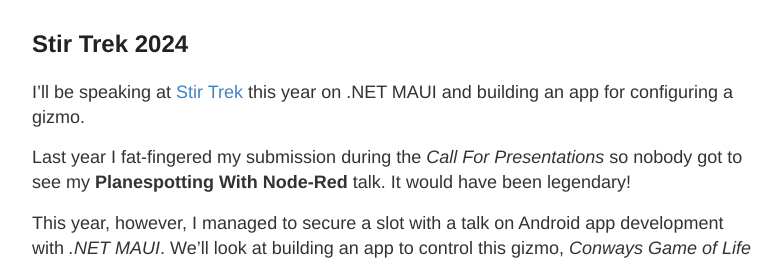
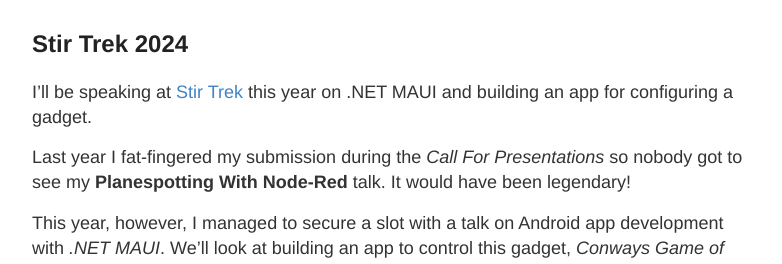
Before and after one commit to dennisdunn/dennisdunn.github.io, a Jekyll site: the page built from _posts/2024-03-09-intro-to-maui-for-makers.md, in a window 1280 px wide. Shown: the part 212-476 px from the top of the page, without its empty margins (248-1030 px from the left). Built offline with Jekyll 4.4.1, drawn with Linux system fonts in a browser that asks for light colours; some of the changed text lies outside the part shown.

Commit message:
Changed 'gizmo' to 'gadget'.

```diff
--- a/_posts/2024-03-09-intro-to-maui-for-makers.md
+++ b/_posts/2024-03-09-intro-to-maui-for-makers.md
@@ -6,14 +6,14 @@
 ---
 
 I'll be speaking at [Stir Trek](https://stirtrek.com/speakers/2024/Dennis-Dunn.html#abstract) this year
-on .NET MAUI and building an app for configuring a gizmo.
+on .NET MAUI and building an app for configuring a gadget.
 
 <!--more-->
 
 Last year I fat-fingered my submission during the *Call For Presentations* so nobody got to see my **Planespotting With Node-Red** talk. It would have been legendary!
 
 This year, however, I managed to secure a slot with a talk on Android app development with *.NET MAUI*.
-We'll look at building an app to control this gizmo, *Conways Game of Life* running on a microcontroller.
+We'll look at building an app to control this gadget, *Conways Game of Life* running on a microcontroller.
 
 <img
     style="display: block;
@@ -22,11 +22,11 @@
     src="/assets/intro-to-maui-for-makers/pico-life.gif"
     alt="Conways Game Of Life"/>
 
- I'll start with the gizmo and how to advertise over *Bluetooth LE* on a **Raspberry Pico W**. The second section of the talk will be about setting up Visual Studio 2022 for cross-platform development. The third part of the talk will cover developing the gizmo configuration app for Android.
+ I'll start with the gadget and how to advertise over *Bluetooth LE* on a **Raspberry Pico W**. The second section of the talk will be about setting up Visual Studio 2022 for cross-platform development. The third part of the talk will cover developing the gadget configuration app for Android.
 
 Here are some resources if you would like to follow along while I work on the app and the presentation.
 
 - [Intro to MAUI For Makers - The presentation slides](https://docs.google.com/presentation/d/e/2PACX-1vSf7BKA67j3hwyDbvKRJ9oJVSfbYALALcQpwkX6ILGhYz5D7ICfXV_Njwt-IypJgjoWvFjLkCR5kFu9/pub?start=true&loop=true&delayms=3000){:target="_blank"}
 - [Intro to MAUI For Makers - Speaker Notes](/assets/intro-to-maui-for-makers/Intro%20To%20MAUI%20For%20Makers.pdf){:target="_blank"}
 - [Pico Life - Conways Game Of Life running on a microcontroller](https://github.com/dennisdunn/PicoLifeGizmo){:target="_blank"}
-- [Pico Life App - The .NET MAUI application for controlling the gizmo](https://github.com/dennisdunn/PicoLifeApp){:target="_blank"}
+- [Pico Life App - The .NET MAUI application for controlling the gadget](https://github.com/dennisdunn/PicoLifeApp){:target="_blank"}
```
